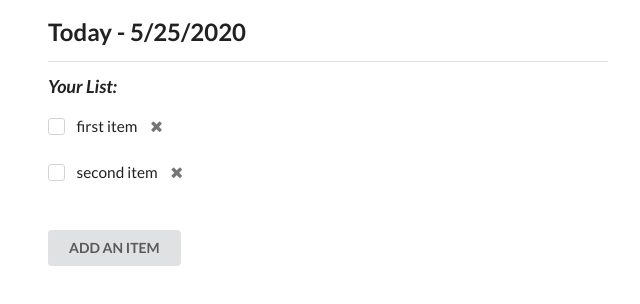
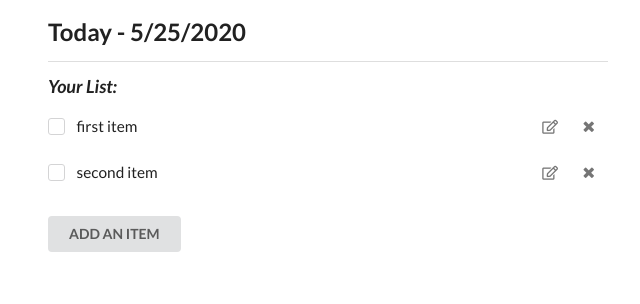
Before and after one commit to dgrayboff/react-todo-app, a React (Create React App) app: page / in a window 1280 px wide. Shown: the top 304 px of the page, without its empty margins (312-952 px from the left). Built offline with nearby package versions, Linux system fonts and the light colour scheme.

Commit message:
added content for edit list item, and styling. Need to add edit functionality to listitem

```diff
--- a/src/components/List.js
+++ b/src/components/List.js
@@ -30,7 +30,7 @@ const List = ({ items, onRemoveItem, handleCheck }) => {
       </h2>
 
       <div className="item">
-        <div className="left floated content">
+        <div>
           <h3 className="ui header">Your List:</h3>
           <ul>{renderedList}</ul>
         </div>
--- a/src/components/ListItem.js
+++ b/src/components/ListItem.js
@@ -9,8 +9,8 @@ class ListItem extends React.Component {
   handleCheckClick = () => {
     console.log('ListItem - handleCheckClick');
     this.setState({
-      checked: !this.state.checked
-    })
+      checked: !this.state.checked,
+    });
   };
 
   render() {
@@ -34,6 +34,13 @@ class ListItem extends React.Component {
             className="ui basic button"
             type="button"
           >
+            <i className="edit outline icon"></i>
+          </button>
+          <button
+            onClick={onRemoveItem}
+            className="ui basic button"
+            type="button"
+          >
             <i className="close icon"></i>
           </button>
         </div>
--- a/src/styles/ListItem.css
+++ b/src/styles/ListItem.css
@@ -1,6 +1,8 @@
 .list-item {
   list-style: none;
   padding: 5px 0px;
+  display: flex;
+  align-items: center;
 }
 
 .list-item label {
@@ -11,3 +13,7 @@
   text-decoration: line-through;
   color: gray;
 }
+
+.list-item > .icon.buttons {
+  margin-left: auto;
+}
```
